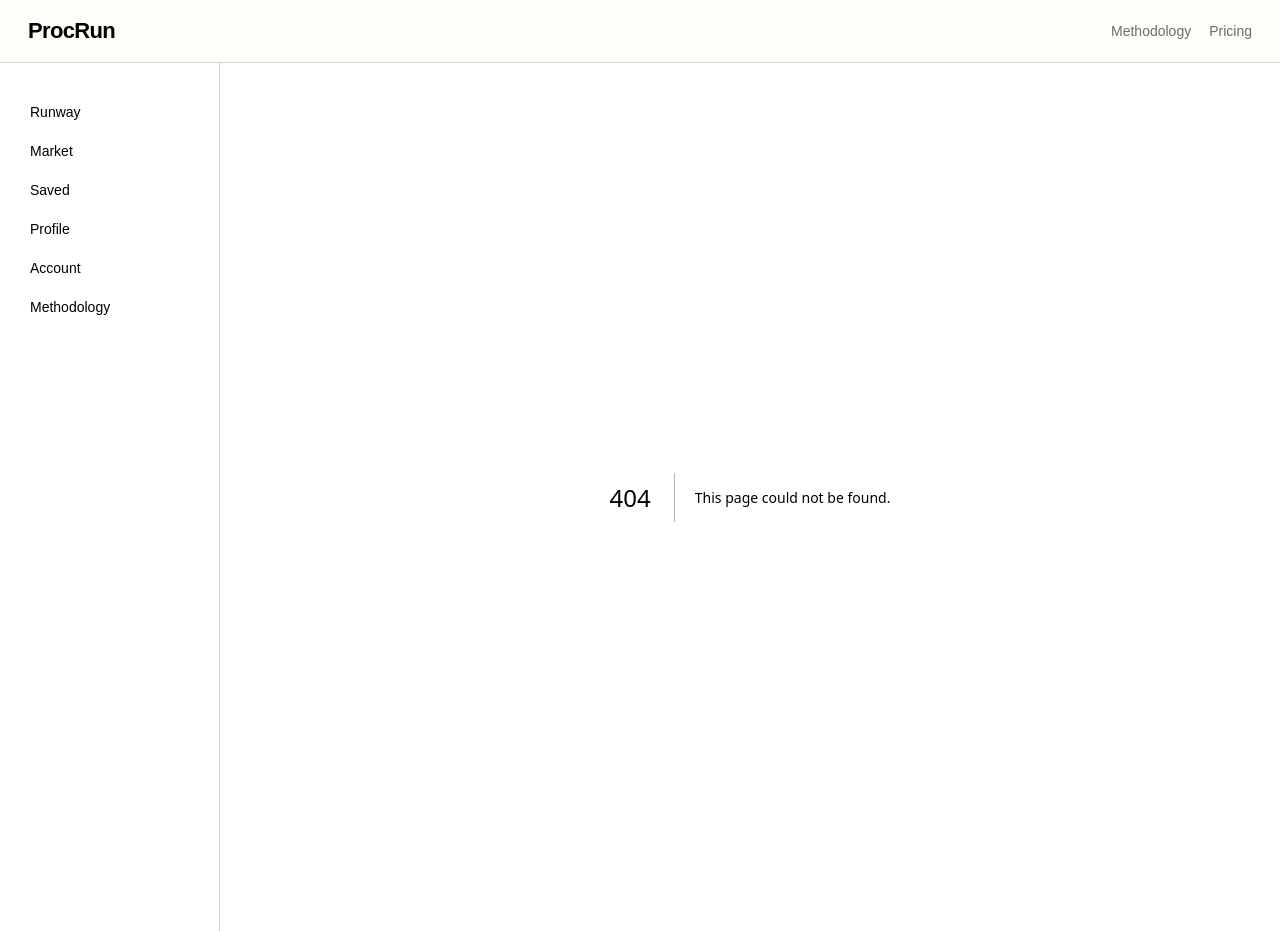
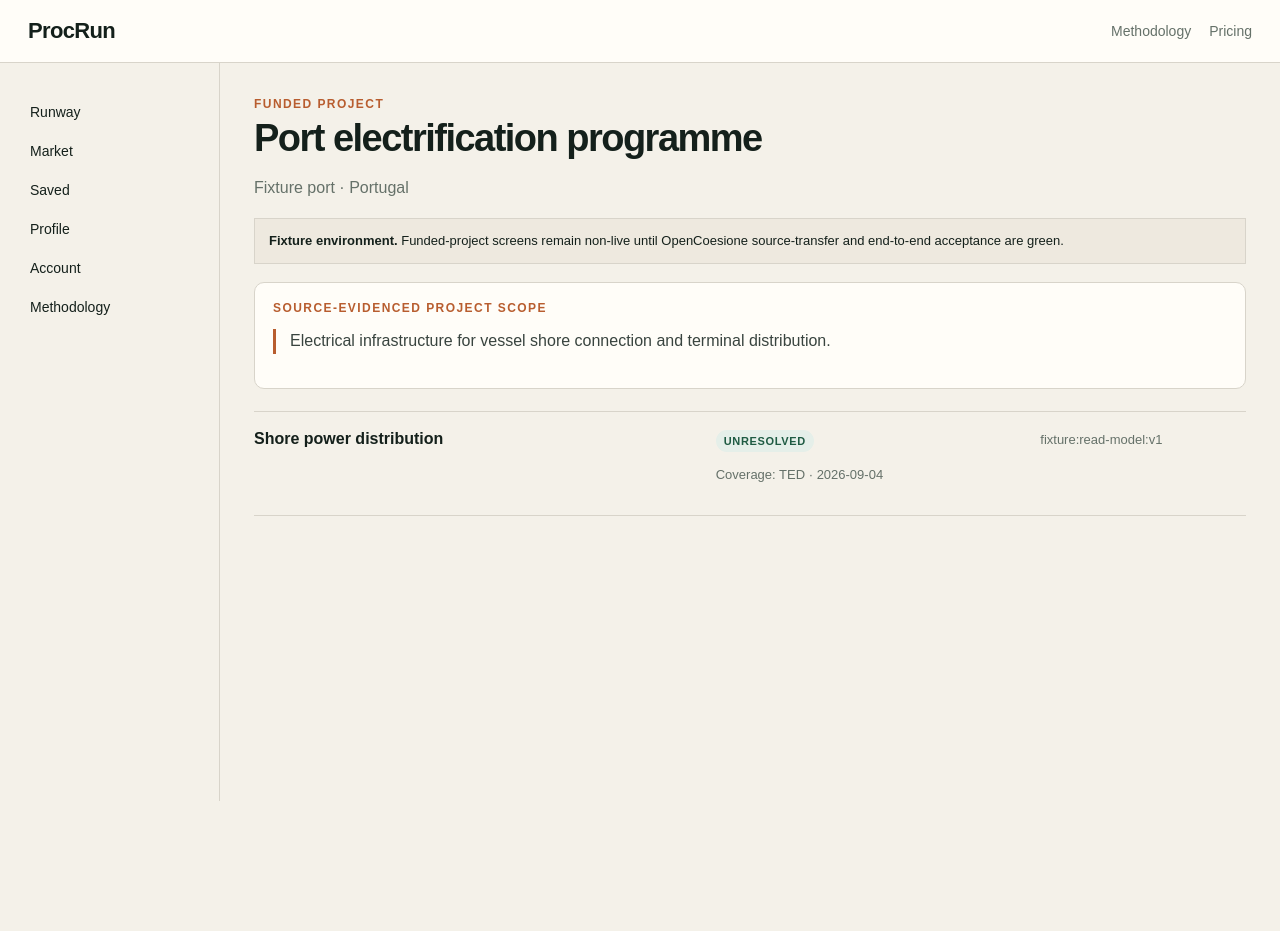
Before and after one commit to martibal/procrun, a Next.js app in the folder web/: page /app/projects/fixture-pt-port-003 in a window 1280 px wide. Before the commit this address had no page. After the commit the page ends 801 px from the top, so only its background shows below. Built offline with nearby package versions, Linux system fonts and the light colour scheme.

Commit message:
Add funded-project detail fixture route

```diff
--- /dev/null
+++ b/web/app/app/projects/[id]/page.tsx
@@ -0,0 +1,17 @@
+import { notFound } from "next/navigation";
+import { opportunities } from "@/lib/read-model";
+
+export default async function ProjectPage({ params }: { params: Promise<{ id: string }> }) {
+  const { id } = await params;
+  const items = opportunities.filter((item) => item.projectId === id);
+  if (items.length === 0) notFound();
+  const first = items[0];
+  return <>
+    <div className="eyebrow">Funded project</div>
+    <h1 className="h1">{first.projectTitle}</h1>
+    <p className="lede">{first.geography}</p>
+    <div className="notice"><strong>Fixture environment.</strong> Funded-project screens remain non-live until OpenCoesione source-transfer and end-to-end acceptance are green.</div>
+    <section className="card"><div className="eyebrow">Source-evidenced project scope</div><p className="evidence">{first.projectEvidence}</p></section>
+    <div className="list">{items.map((item) => <div className="row" key={item.id}><div><strong>{item.component}</strong></div><div><span className="pill">{item.state}</span><p className="small">Coverage: {item.coverage} · {item.cutoffDate}</p></div><div className="small">{item.sourceVersion}</div></div>)}</div>
+  </>;
+}
```
